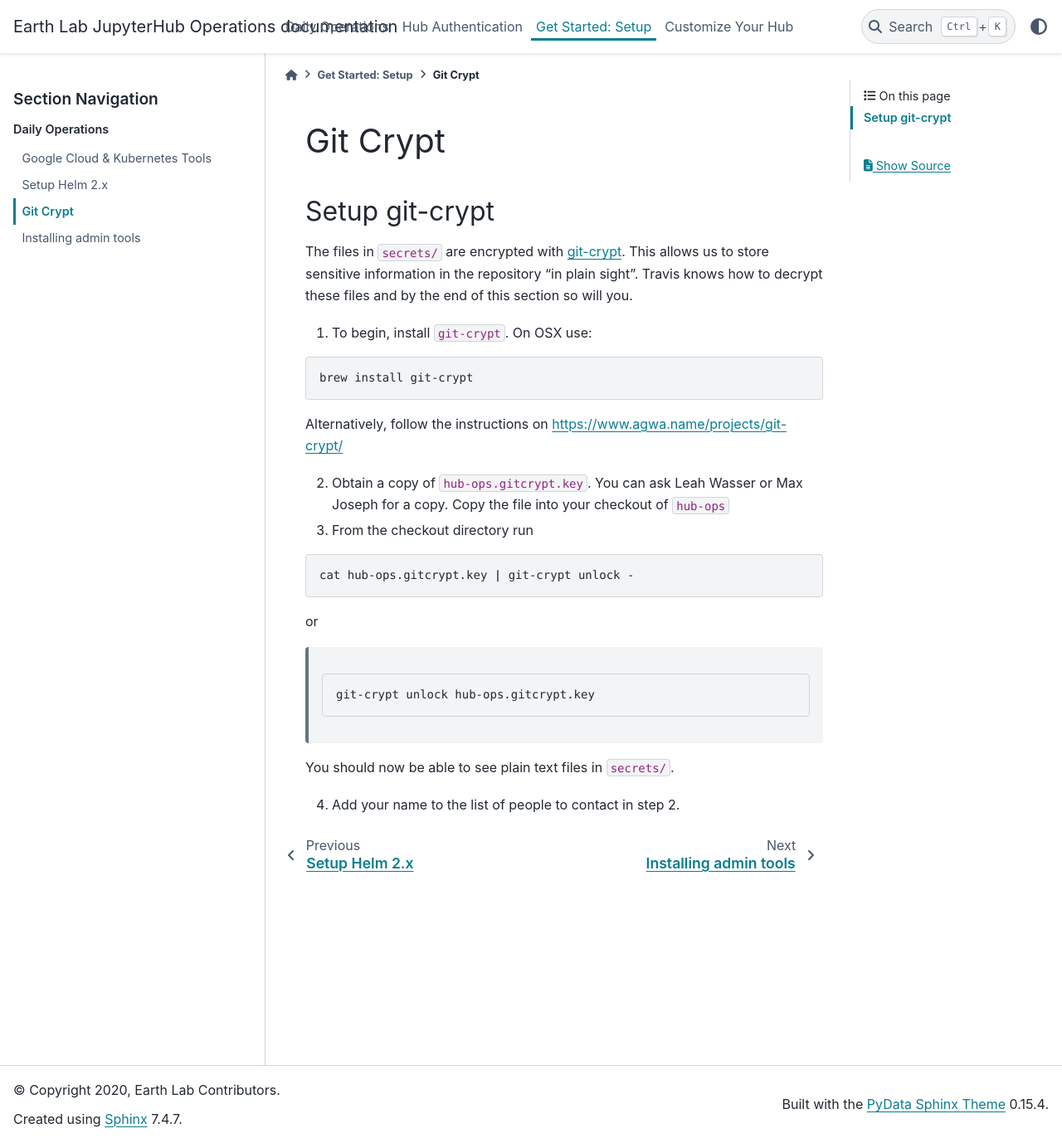
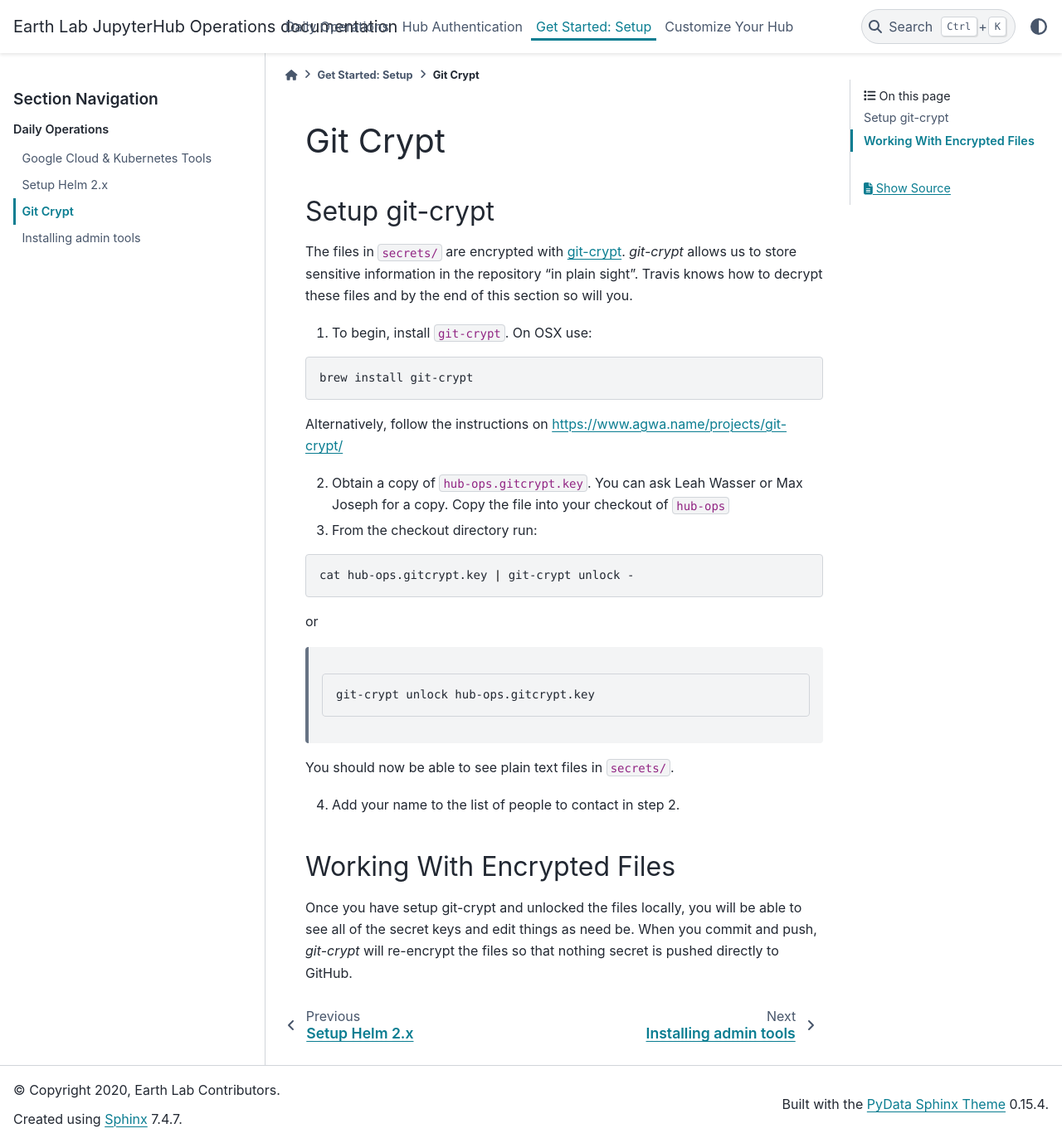
Before and after one commit to earthlab/hub-ops, a Sphinx documentation site: the page built from docs/source/setup/git-crypt.rst, in a window 1280 px wide and 1378 px high. Shown: the whole window at 83% size. Built offline with Sphinx 7.4.7 and the PyData theme 0.15.4, drawn with Linux system fonts in a browser that asks for light colours.

Commit message:
update docs with more info about git-crypt

```diff
--- a/docs/source/setup/git-crypt.rst
+++ b/docs/source/setup/git-crypt.rst
@@ -6,9 +6,9 @@ Setup git-crypt
 --------------------
 
 The files in :code:`secrets/` are encrypted with `git-crypt <https://www.agwa.name/projects/git-crypt/>`_.
-This allows
-us to store sensitive information in the repository "in plain sight". Travis
-knows how to decrypt these files and by the end of this section so will you.
+`git-crypt` allows us to store sensitive information in the repository "in
+plain sight". Travis knows how to decrypt these files and by the end of this
+section so will you.
 
 1) To begin, install :code:`git-crypt`. On OSX use:
 
@@ -20,7 +20,7 @@ Alternatively, follow the instructions on https://www.agwa.name/projects/git-cry
 
 2) Obtain a copy of :code:`hub-ops.gitcrypt.key`. You can ask Leah Wasser or Max
    Joseph for a copy. Copy the file into your checkout of :code:`hub-ops`
-3) From the checkout directory run
+3) From the checkout directory run:
 
 .. code:: bash
 
@@ -35,3 +35,11 @@ or
 You should now be able to see plain text files in :code:`secrets/`.
 
 4) Add your name to the list of people to contact in step 2.
+
+
+Working With Encrypted Files
+-----------------------------
+Once you have setup git-crypt and unlocked the files locally, you will be able
+to see all of the secret keys and edit things as need be. When you commit and
+push, `git-crypt` will re-encrypt the files so that nothing secret is pushed
+directly to GitHub.
```
